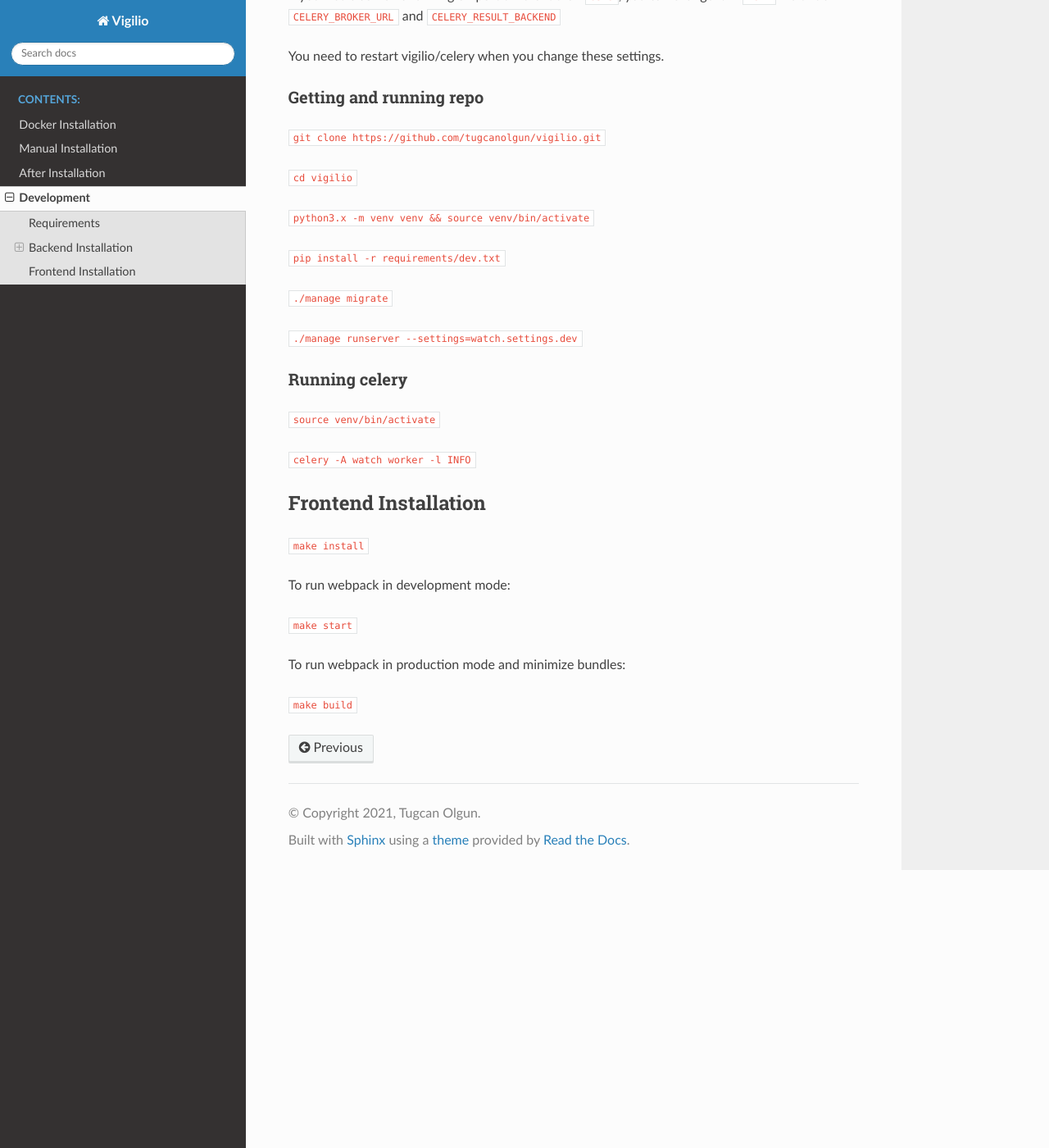
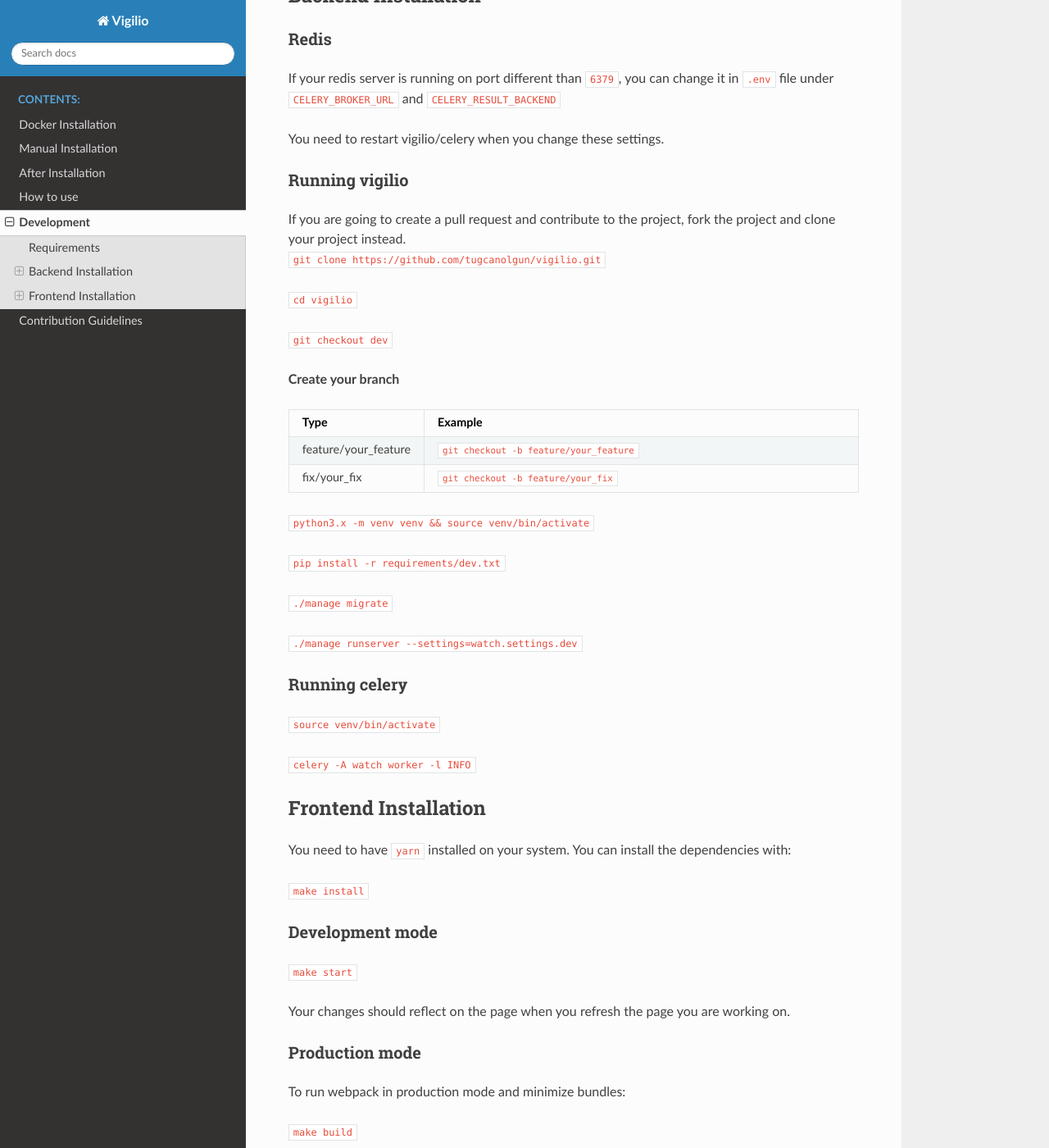
Before and after one commit to tugcanolgun/vigilio, a Sphinx documentation site: the page built from docs/source/development/development.rst, in a window 1280 px wide and 1400 px high, scrolled down 456 px. Shown: the whole window at 82% size. Built offline with Sphinx 7.4.7 and the Read the Docs theme 2.0.0, drawn with Linux system fonts in a browser that asks for light colours; some of the changed text lies outside the part shown.

Commit message:
Add how to use, development and contributing.

```diff
--- a/docs/source/development/development.rst
+++ b/docs/source/development/development.rst
@@ -7,9 +7,15 @@
 ::
 
     python3.6+
-    redis
+    python3-venv
+    git
+    redis-server
     yarn
     make
+
+    # Optional
+    ffmpeg
+    qbittorrent or qbittorrent-nox
 
 
 Backend Installation
@@ -23,12 +29,28 @@
 
 You need to restart vigilio/celery when you change these settings.
 
-Getting and running repo
-^^^^^^^^^^^^^^^^^^^^^^^^
+Running vigilio
+^^^^^^^^^^^^^^^
 
-``git clone https://github.com/tugcanolgun/vigilio.git``
+| If you are going to create a pull request and contribute to the project, fork the project and clone your project instead.
+| ``git clone https://github.com/tugcanolgun/vigilio.git``
 
 ``cd vigilio``
+
+``git checkout dev``
+
+**Create your branch**
+
+.. list-table::
+   :widths: 20 80
+   :header-rows: 1
+
+   * - Type
+     - Example
+   * - feature/your_feature
+     - ``git checkout -b feature/your_feature``
+   * - fix/your_fix
+     - ``git checkout -b feature/your_fix``
 
 ``python3.x -m venv venv && source venv/bin/activate``
 
@@ -48,11 +70,19 @@
 Frontend Installation
 ---------------------
 
+You need to have ``yarn`` installed on your system. You can install the dependencies with:
+
 ``make install``
 
-To run webpack in development mode:
+Development mode
+^^^^^^^^^^^^^^^^
 
 ``make start``
+
+Your changes should reflect on the page when you refresh the page you are working on.
+
+Production mode
+^^^^^^^^^^^^^^^
 
 To run webpack in production mode and minimize bundles:
 
```
Also changed, not shown: docs/source/development/contributing.rst (added, +58 -0 lines), docs/source/index.rst (+7 -0 lines), docs/source/installation/after_installation.rst (+13 -5 lines), docs/source/installation/docker_installation.rst (+32 -1 lines), docs/source/usage/how_to_use.rst (added, +143 -0 lines).
